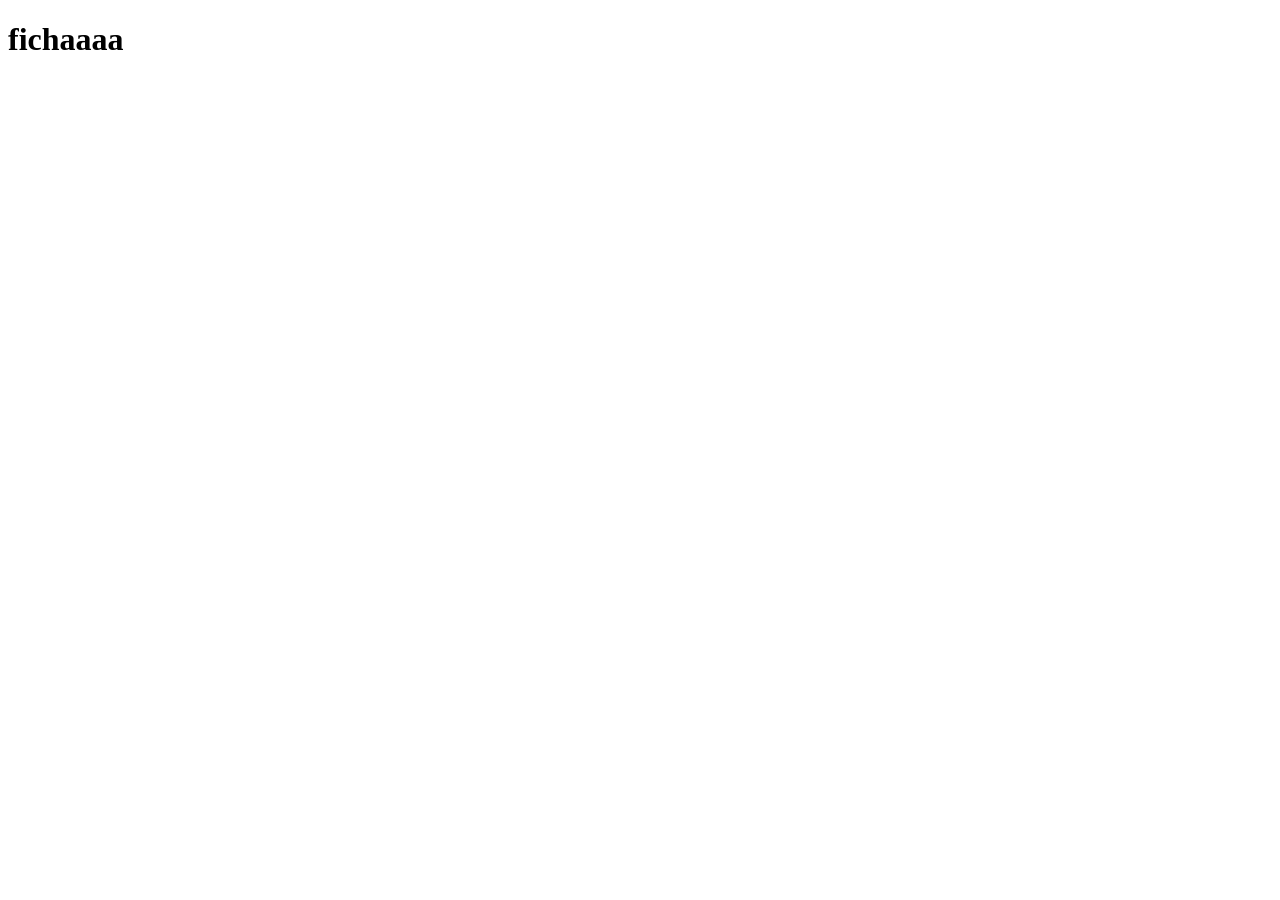
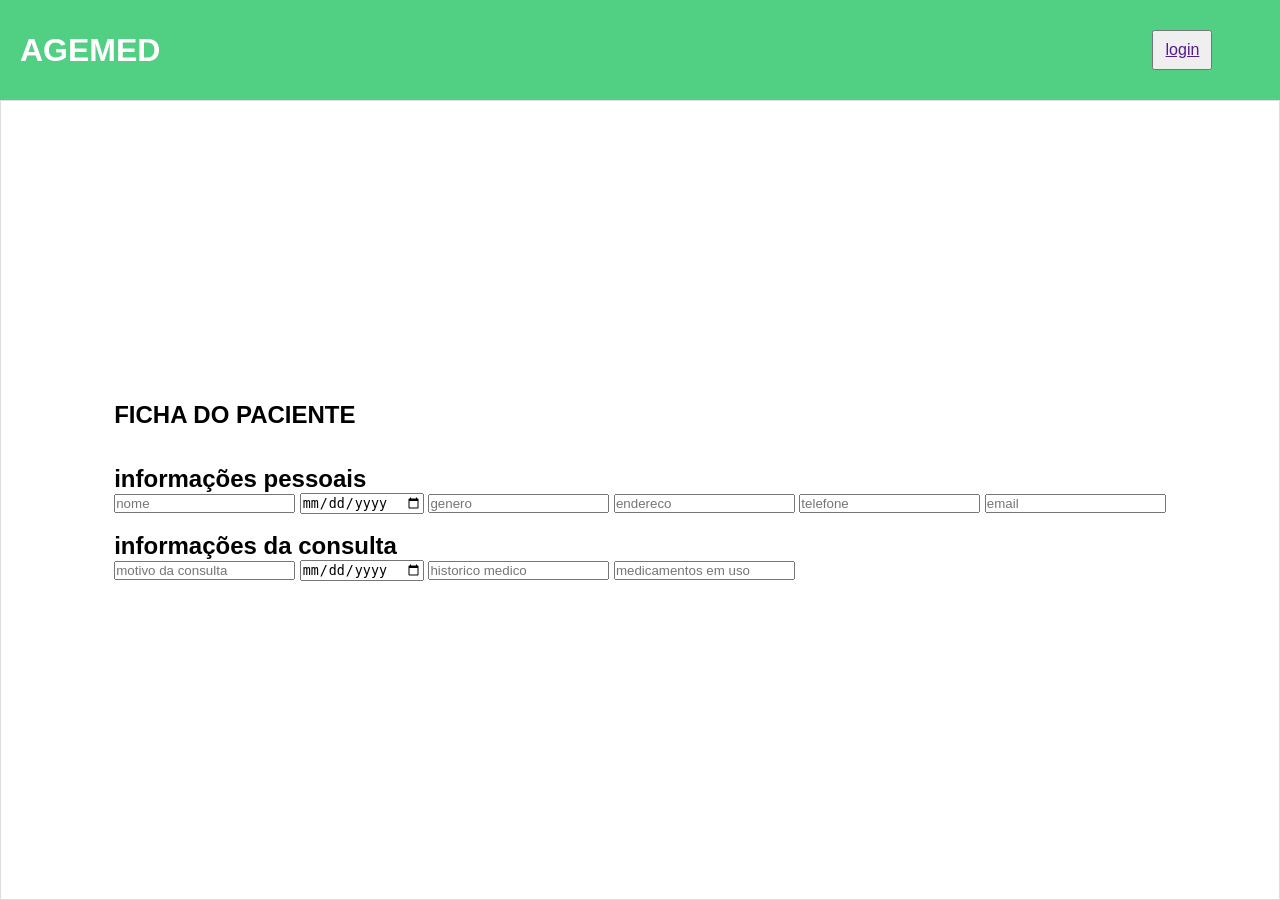
Before and after one commit to Eduardoooo0/Projeto_psi, a Flask app: page /ficha in a window 1280 px wide. Before the commit the page is almost empty. Before the commit the page ends 50 px from the top, so only its background shows below. Run offline with Flask 3, Linux system fonts and the light colour scheme.

Commit message:
atualizado

```diff
--- a/templates/ficha_paciente.html
+++ b/templates/ficha_paciente.html
@@ -1,11 +1,35 @@
-<!DOCTYPE html>
-<html lang="en">
-<head>
-    <meta charset="UTF-8">
-    <meta name="viewport" content="width=device-width, initial-scale=1.0">
-    <title>Document</title>
-</head>
-<body>
-    <h1>fichaaaa</h1>
-</body>
-</html>
+{% extends 'template_base.html' %}
+
+{% block style %}
+<link rel="stylesheet" href="static/ficha.css">
+{% endblock %}
+
+{% block header %}
+<button id="login"><a href="{{url_for('index')}}">Voltar</a></button>
+{% endblock %}
+
+{% block conteudo %}
+        <div class="box">
+            <h2>FICHA DO PACIENTE</h2>
+            <br>
+            <br>
+            <h2>informações pessoais</h2>
+            <form action="">
+                <input type="text" name="nome" placeholder="nome">
+                <input type="date" name="data_nascimento" placeholder="data de nascimento">
+                <input type="text" name="genero" placeholder="genero">
+                <input type="text" name="endereco" placeholder="endereco">
+                <input type="text" name="telefone" placeholder="telefone">
+                <input type="email" name="email" placeholder="email">
+            </form>
+            <br>
+            <h2>informações da consulta</h2>
+            <form action="">
+                <input type="text" name="motivo_consulta" placeholder="motivo da consulta">
+                <input type="date" name="data_da_consulta" placeholder="data_da_consulta">
+                <input type="text" name="historico_medico" placeholder="historico medico">
+                <input type="text" name="medicamentos_em_uso" placeholder="medicamentos em uso">
+            </form>
+            <br>
+        </div>
+{% endblock %}
```
